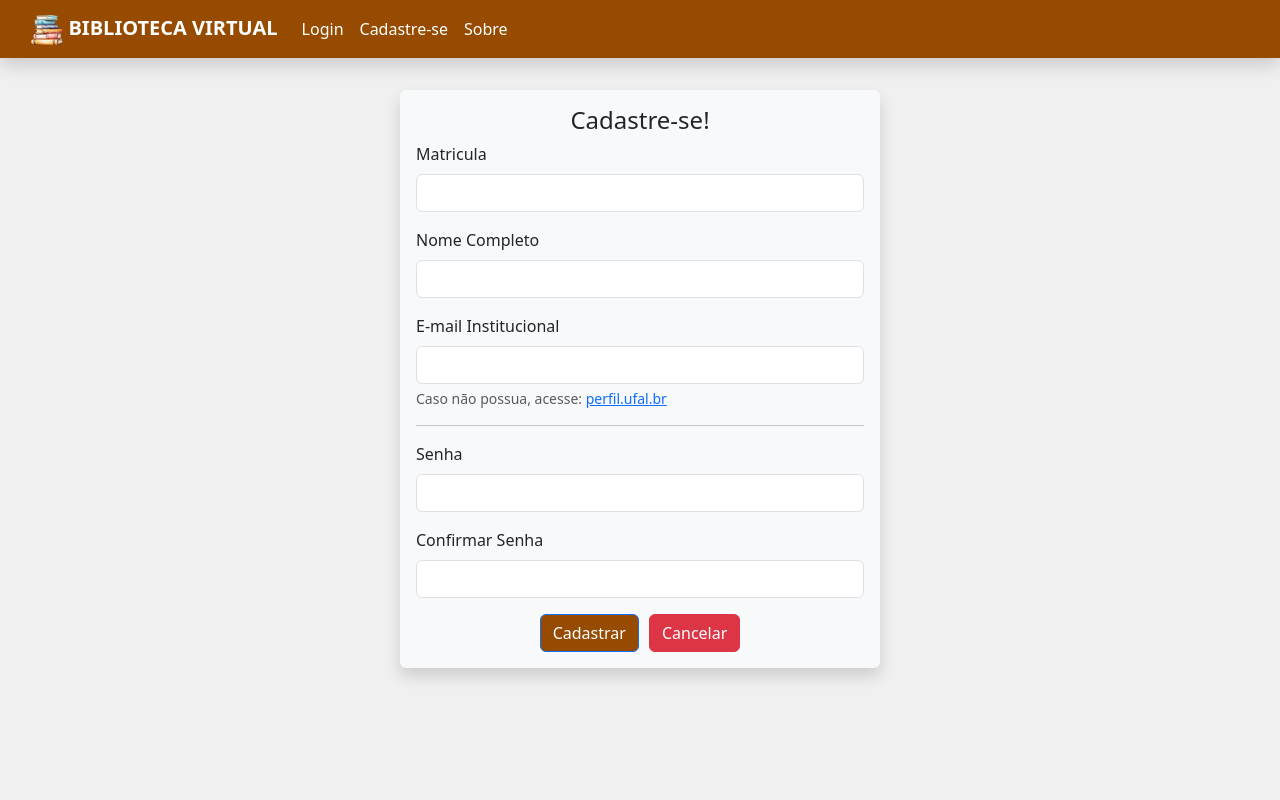
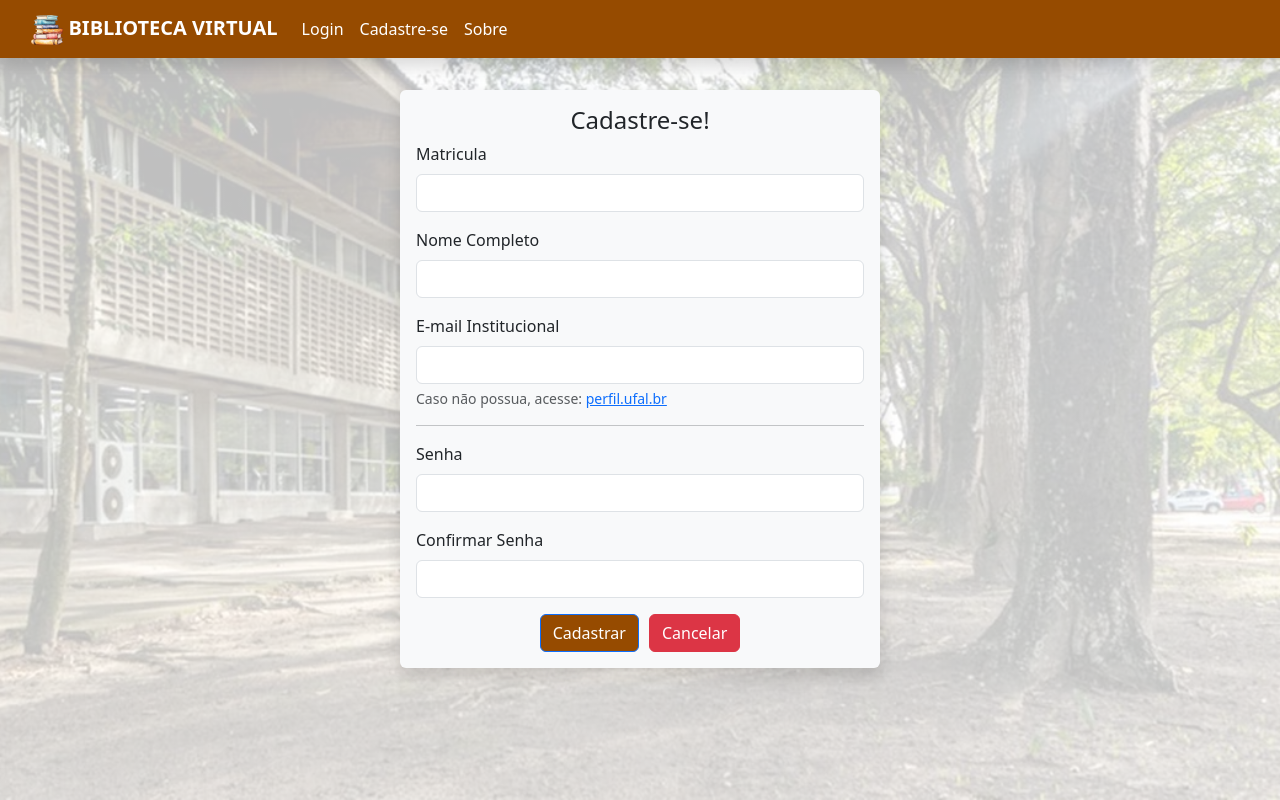
Before and after one commit to EdsonBPBR/Projeto-Final-disciplina-APC, a Python web app: template app_biblioteca/templates/cadastro.html in a window 1280 px wide. Run offline with Jinja, Linux system fonts and the light colour scheme; the template is opened without the code that fills it, so the values that code supplies are empty.

Commit message:
Busca recursiva matriculas existentes no ato do cadastro, bem como melhorias na interface de cadastro

```diff
--- a/app_biblioteca/static/css/style_cadastro.css
+++ b/app_biblioteca/static/css/style_cadastro.css
@@ -4,7 +4,13 @@
 }
 
 body {
-    background-color: rgb(240, 240, 240);
+    background-image: linear-gradient(rgba(255,255,255,0.75), rgba(255,255,255,0.75)), url("../img/imagem_ufal.webp");
+    background-size: cover;
+    background-position: center;
+    background-repeat: no-repeat;
+    min-height: 100vh;
+    background-attachment: fixed;
+    position: relative;
 }
 
 :root {
--- a/app_biblioteca/templates/acervo.html
+++ b/app_biblioteca/templates/acervo.html
@@ -27,7 +27,8 @@
 
 <section class="acervo">
     <div>
-        <table class="table table-hover shadow p-3 mb-5 bg-body-tertiary rounded" style="text-align: center;">
+        <table class="table table-hover caption-top shadow p-3 mb-5 bg-body-tertiary rounded" style="text-align: center;">
+
             <thead>
                 <tr class="table-light">
                     <th scope="col">Código</th>
--- a/app_biblioteca/templates/inicio.html
+++ b/app_biblioteca/templates/inicio.html
@@ -24,7 +24,8 @@
 </div>
 <section class="titulos">
     <div>
-        <table class="table table-hover shadow p-3 mb-5 bg-body-tertiary rounded" style="text-align: center;">
+        <table class="table table-hover caption-top shadow p-3 mb-5 bg-body-tertiary rounded" style="text-align: center;">
+            <caption><strong>n</strong> livros emprestrados em aberto</caption>
             <thead>
                 <tr class="table-light">
                     <th scope="col">Título</th>
```
Also changed, not shown: app_biblioteca/views.py (+12 -0 lines).
